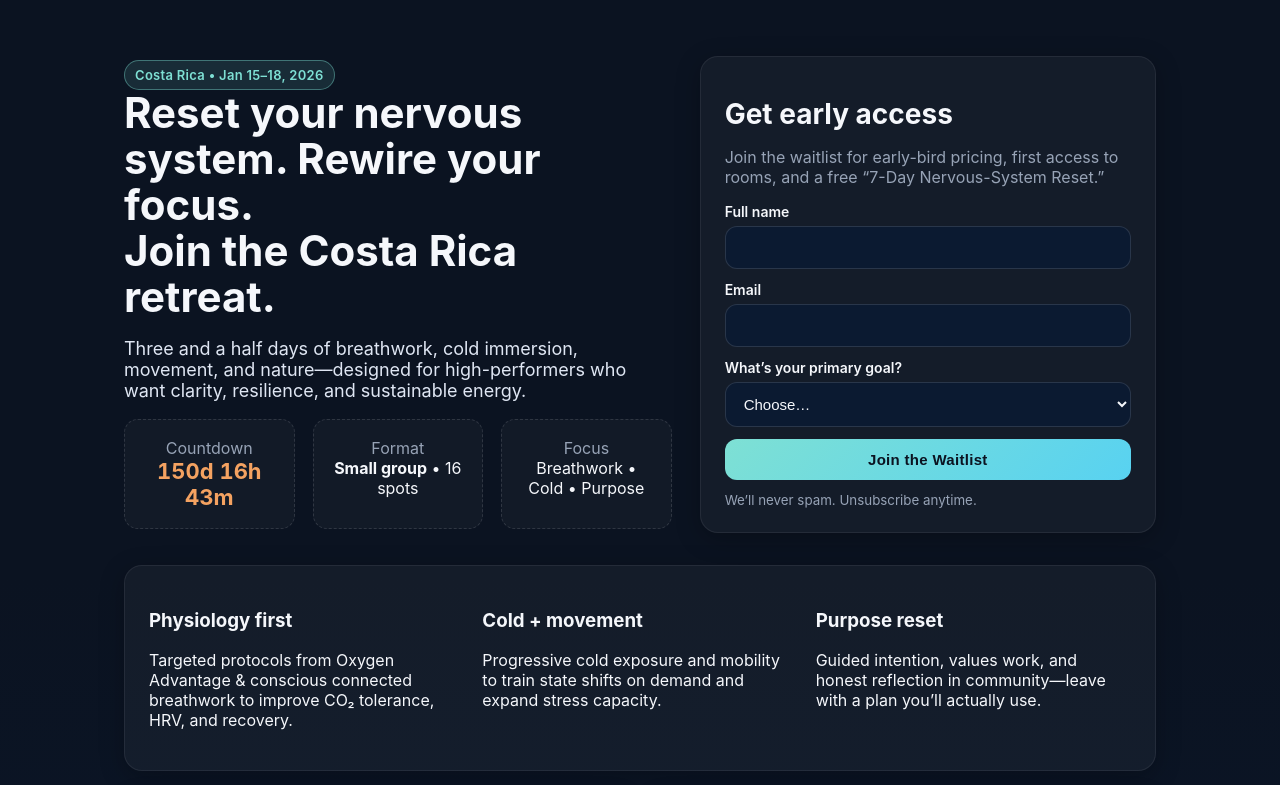
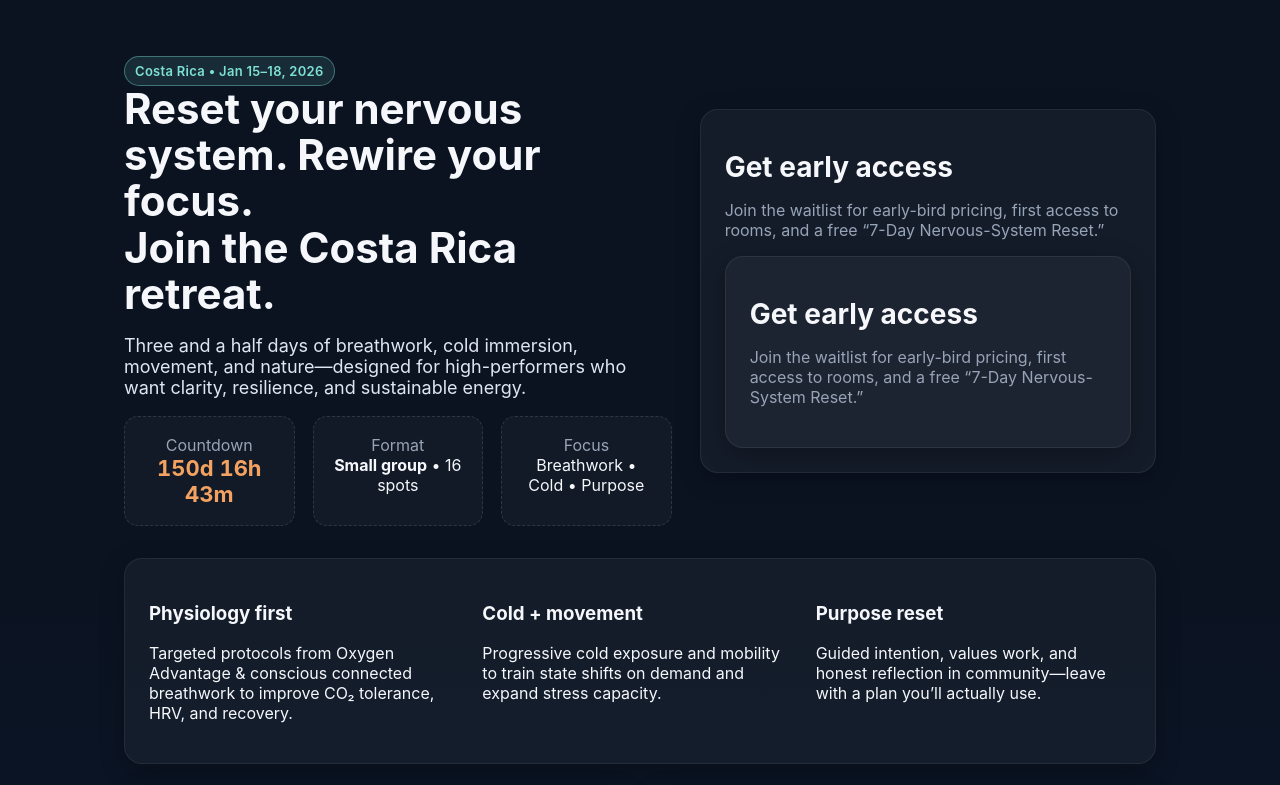
Before and after one commit to crmhacker/tenable-vibrations-costa-rica-2026, a plain HTML site: page index.html in a window 1280 px wide. Shown: the top 785 px of the page. Drawn offline with Linux system fonts and the light colour scheme; a script that the page names is missing.

Commit message:
Update index.html

```diff
--- a/index.html
+++ b/index.html
@@ -73,28 +73,38 @@
       <div class="card pad">
         <h2>Get early access</h2>
         <p class="muted">Join the waitlist for early-bird pricing, first access to rooms, and a free “7-Day Nervous-System Reset.”</p>
-        <form id="wl" class="cta" action="" method="post" autocomplete="on">
-          <div>
-            <label for="name">Full name</label>
-            <input id="name" name="name" required />
-          </div>
-          <div>
-            <label for="email">Email</label>
-            <input id="email" name="email" type="email" required />
-          </div>
-          <div>
-            <label for="interest">What’s your primary goal?</label>
-            <select id="interest" name="interest" required>
-              <option value="">Choose…</option>
-              <option>Stress reduction & resilience</option>
-              <option>Peak performance & focus</option>
-              <option>Recovery & sleep</option>
-              <option>Community & adventure</option>
-            </select>
-          </div>
-          <button type="submit">Join the Waitlist</button>
-          <small class="muted">We’ll never spam. Unsubscribe anytime.</small>
-        </form>
+
+
+        <!-- START MailerLite -->
+<link rel="preconnect" href="https://assets.mailerlite.com">
+<script>
+  // Optional: push UTM params into a hidden field
+  function getParam(n){return new URLSearchParams(location.search).get(n)||'';}
+  document.addEventListener('DOMContentLoaded',function(){
+    const utm = ['utm_source','utm_medium','utm_campaign','utm_content','utm_term'];
+    const store = Object.fromEntries(utm.map(k=>[k,getParam(k)]));
+    window.__TV_UTM__ = store;
+  });
+</script>
+
+<div class="card pad" id="waitlist">
+  <h2>Get early access</h2>
+  <p class="muted">Join the waitlist for early-bird pricing, first access to rooms, and a free “7-Day Nervous-System Reset.”</p>
+
+  <!-- Replace data-form with your MailerLite form ID -->
+  <script src="https://assets.mailerlite.com/js/universal.js" data-form="YOUR_MAILERLITE_FORM_ID" async></script>
+
+  <!-- Hidden UTM passthrough (optional: map in ML with custom fields) -->
+  <form style="display:none">
+    <input type="hidden" name="utm_source" value="<script>document.write(window.__TV_UTM__?.utm_source||'')</script>">
+    <input type="hidden" name="utm_medium" value="<script>document.write(window.__TV_UTM__?.utm_medium||'')</script>">
+    <input type="hidden" name="utm_campaign" value="<script>document.write(window.__TV_UTM__?.utm_campaign||'')</script>">
+    <input type="hidden" name="utm_content" value="<script>document.write(window.__TV_UTM__?.utm_content||'')</script>">
+    <input type="hidden" name="utm_term" value="<script>document.write(window.__TV_UTM__?.utm_term||'')</script>">
+  </form>
+</div>
+<!-- END MailerLite -->
+
         <div id="thanks" class="muted" style="display:none;margin-top:10px;">
           ✅ You’re on the list! Check your inbox for the “7-Day Nervous-System Reset.”
         </div>
```
